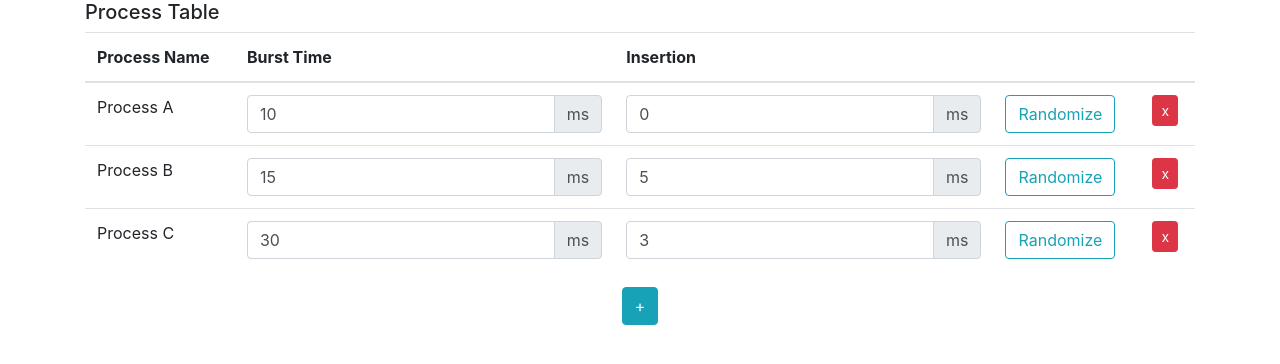
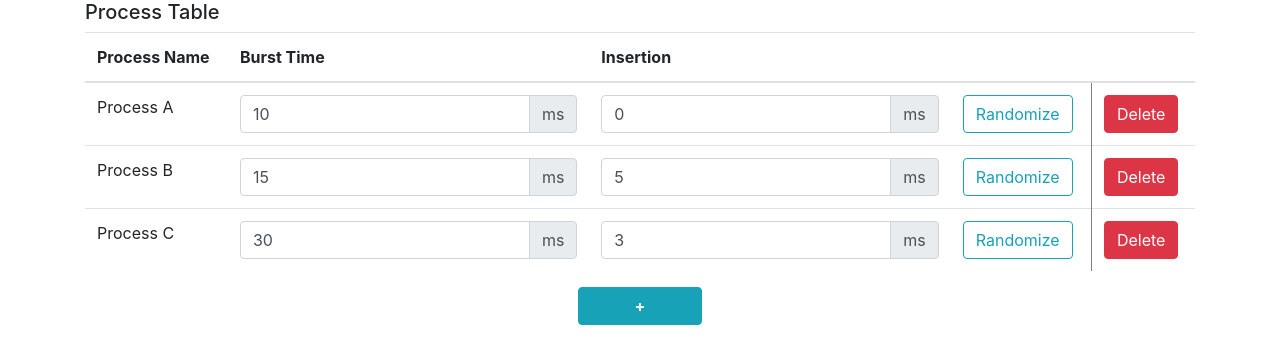
Before and after one commit to jaredaivory/COM310-cpu-scheduler, a React (Create React App) app: page / in a window 1280 px wide. Shown: the top 364 px of the page. Built offline with nearby package versions, Linux system fonts and the light colour scheme.

Commit message:
Fixed state change bug. Removed accidental file.

```diff
--- a/src/components/ProcessTable.js
+++ b/src/components/ProcessTable.js
@@ -1,4 +1,4 @@
-import React, { useState } from 'react';
+import React, { useState, useEffect } from 'react';
 
 import '../styles/processtable.css';
 
@@ -38,7 +38,7 @@ const ProcessTable = ({ processdata }) => {
             </table>
             <div className="text-center">
                 <button
-                    className="btn btn-info"
+                    className="btn btn-info btn-add-process"
                     onClick={() => console.log(data)}
                 >
                     +
@@ -49,9 +49,12 @@ const ProcessTable = ({ processdata }) => {
 };
 
 const TableRow = ({ process, editProcess }) => {
+    //state management for the BurstTime and InsertTime input boxes
     const [bursttime, setBursttime] = useState(process.bursttime);
     const [insertion, setInsertion] = useState(process.insertion);
 
+    // Event handler for input changes to the input boxes.
+    // Needed to create a central point of truth or state in react projects.
     function handleChange(event) {
         switch (event.target.placeholder) {
             case 'Burst Time':
@@ -65,10 +68,20 @@ const TableRow = ({ process, editProcess }) => {
         }
     }
 
-    React.useEffect(() => {
-        console.log('stuff');
-    }, [process]);
+    //Function that is invoked whenever the variables defined in second argument, [arg1, arg2...] are altered.
+    useEffect(() => {
+        process['bursttime'] = parseInt(bursttime);
+        process['insertion'] = parseInt(insertion);
 
+        editProcess({
+            ...process,
+        });
+
+        // This eslint-disable is here because the linter is seeing a potential recursion error.
+        // eslint-disable-next-line react-hooks/exhaustive-deps
+    }, [bursttime, insertion]);
+
+    //Returns the stylized input elements in JSX
     function renderEditableValue(value, placeholder) {
         return (
             <div className="input-group">
@@ -88,11 +101,13 @@ const TableRow = ({ process, editProcess }) => {
         );
     }
 
+    // Randomizes the values within the input boxes.
     function randomizeValues() {
         setBursttime(Math.floor(Math.random() * 30));
         setInsertion(Math.floor(Math.random() * 30));
     }
 
+    //Returns the main JSX element that each row in the table will have.
     return (
         <tr key={process.id}>
             <td>Process {process.name}</td>
@@ -106,8 +121,8 @@ const TableRow = ({ process, editProcess }) => {
                     Randomize
                 </button>
             </td>
-            <td>
-                <button className="btn btn-danger btn-sm">x</button>
+            <td style={{ borderLeft: '1px solid grey' }}>
+                <button className="btn btn-danger">Delete</button>
             </td>
         </tr>
     );
--- a/src/styles/processtable.css
+++ b/src/styles/processtable.css
@@ -1,3 +1,9 @@
 .header {
     border: 1px solid black;
 }
+
+.btn-add-process {
+    padding-left: 5%;
+    padding-right: 5%;
+    font-weight: bold;
+}
```
Also changed, not shown: src/styles/App.js (deleted).
